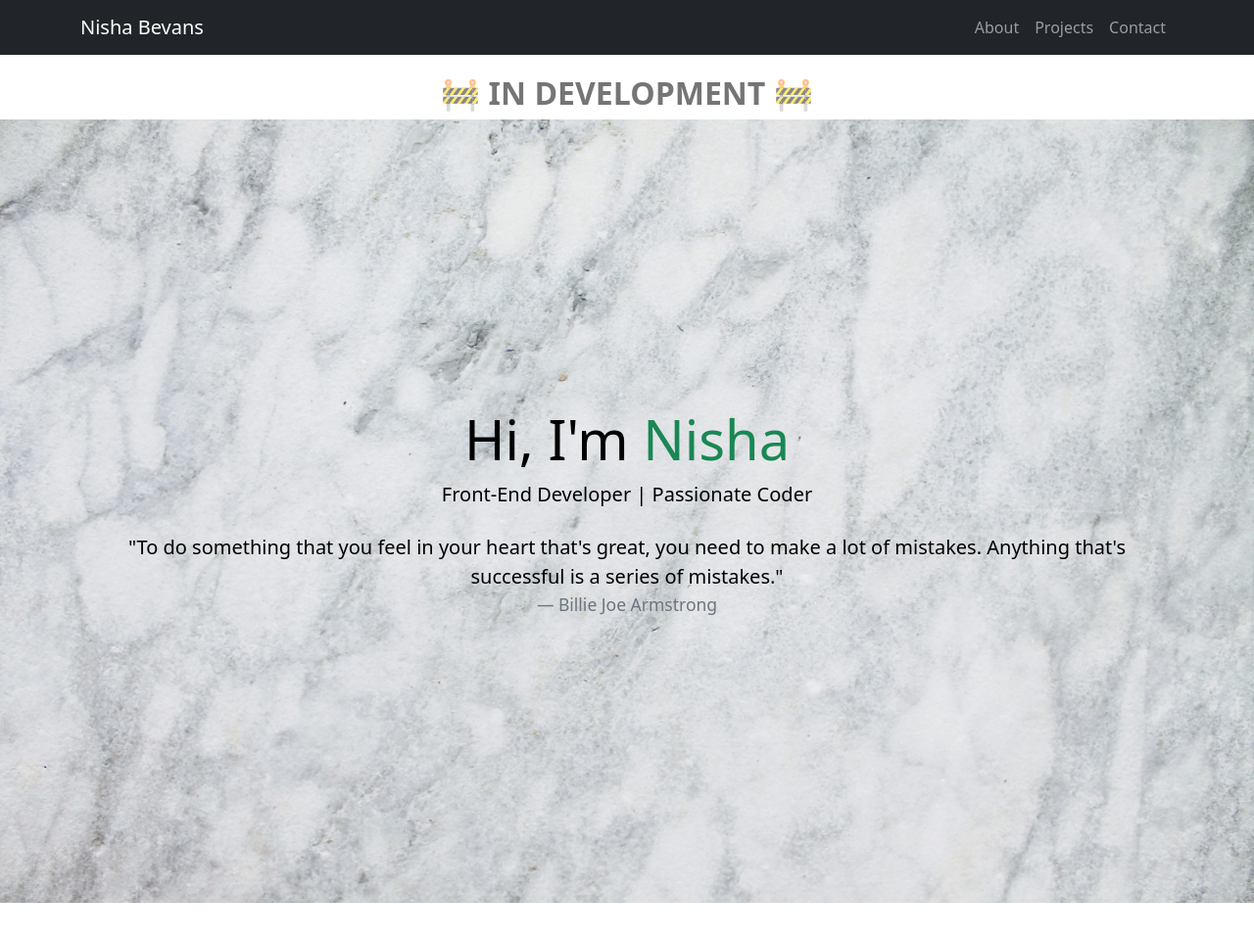
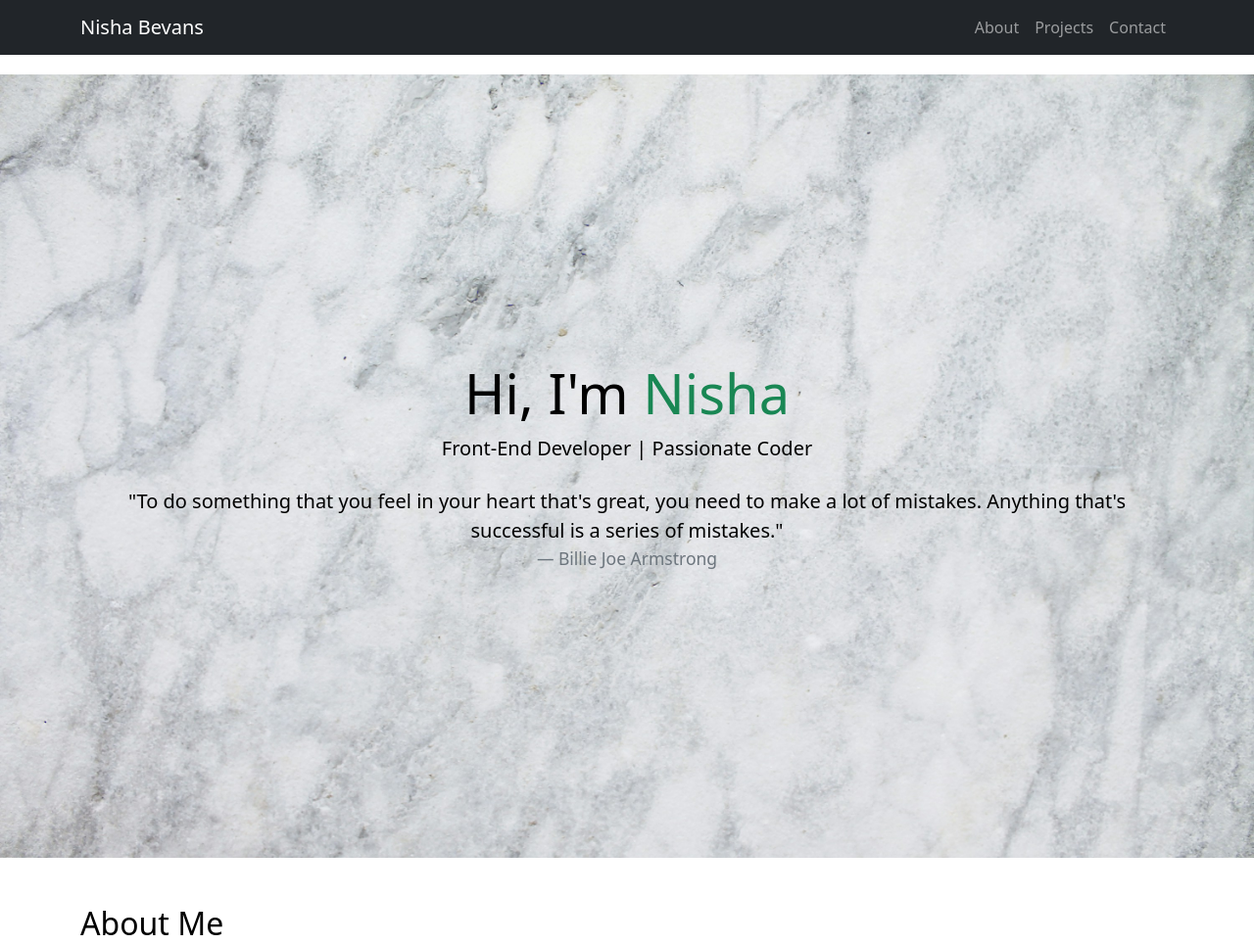
Before and after one commit to NishaBevans/Portfolio, a plain HTML site: page index.html in a window 1280 px wide. Shown: the top 965 px of the page at 98% size. Drawn offline with nearby package versions, Linux system fonts and the light colour scheme; a script that the page names is missing.

Commit message:
Removed In Development header

```diff
--- a/index.html
+++ b/index.html
@@ -28,7 +28,7 @@
     </nav>
 
 <!-- Hero Section -->
-<h2 class="under-construction">🚧 In Development 🚧</h2>
+<h2 class="under-construction"></h2>
 
 <header class="hero text-center text-black">
     <div class="container">
```
